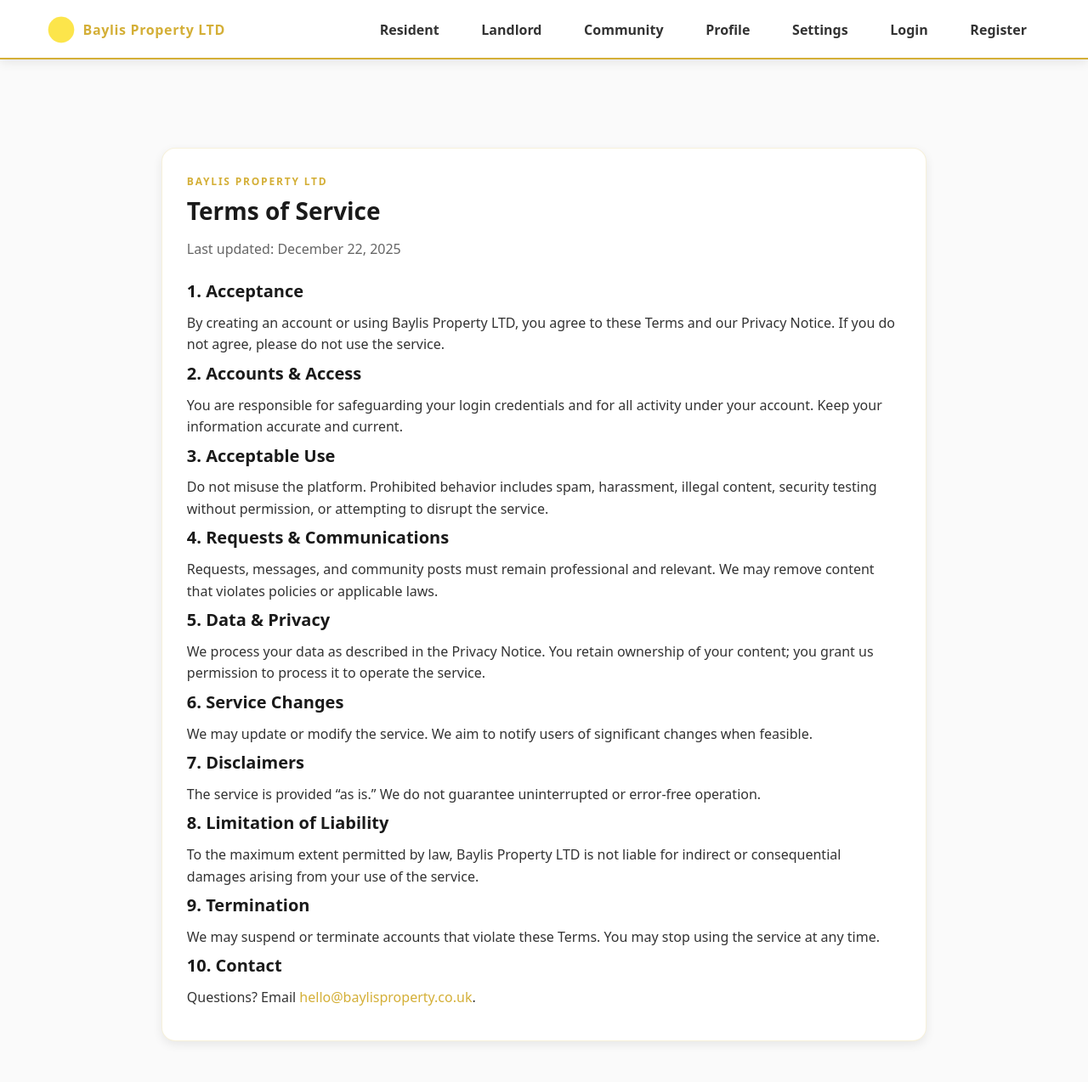
After one commit to McauleeMaddison/Baylis-Property-LTD, a PHP site: page /terms.html in a window 1280 px wide. The commit adds this page. Shown: the whole page at 85% size. Run offline with PHP 8.4, Linux system fonts and the light colour scheme.

Commit message:
Polish header spacing, fix logo, and add Terms/Privacy pages

```diff
--- a/css/style.css
+++ b/css/style.css
@@ -155,10 +155,10 @@ select:focus-visible, textarea:focus-visible {
   color: var(--secondary); transition: background var(--t-fast), transform var(--t-fast);
 }
 .hamb:hover { background: var(--accent-soft-bg); transform: translateY(-1px); }
-.nav-links { display:flex; align-items:center; gap: .9rem; }
+.nav-links { display:flex; align-items:center; gap: 1.1rem; }
 .nav-links a, .nav-links button {
-  padding: .5rem .8rem; border-radius: var(--radius-2xs); font-weight:700; color: var(--text);
-  transition: background var(--t-fast), color var(--t-fast), transform var(--t-fast);
+  padding: .55rem 1rem; border-radius: var(--radius-2xs); font-weight:700; color: var(--text);
+  transition: background var(--t-fast), color var(--t-fast), transform var(--t-fast), border-color var(--t-fast);
 }
 .nav-links a:hover, .nav-links button:hover { background: var(--accent-soft-bg); color: var(--secondary); }
 .nav-links a[aria-current="page"] { color: var(--secondary); background: var(--accent-soft-bg); border-bottom: 2px solid var(--secondary); }
--- a/register.html
+++ b/register.html
@@ -60,7 +60,7 @@
     <nav class="nav" aria-label="Main">
       <div class="nav-inner container">
         <a class="logo" href="login.html" aria-label="Baylis Property LTD Home">
-          <img src="assets/logo.png" alt="" width="26" height="26" />
+          <img src="assets/logo.svg" alt="Baylis Property LTD" width="28" height="28" />
           <span>Baylis Property LTD</span>
         </a>
 
@@ -88,7 +88,7 @@
     <section class="auth-grid" aria-label="Create your account">
       <!-- Brand side -->
       <aside class="brand-panel">
-        <p><img src="assets/logo.png" alt="" class="brand-logo" /> <strong>Baylis Property LTD</strong></p>
+        <p><img src="assets/logo.svg" alt="Baylis Property LTD" class="brand-logo" /> <strong>Baylis Property LTD</strong></p>
         <h1 class="h2" style="margin:.4rem 0;">Create your account</h1>
         <p class="muted brand-tagline">Join Baylis Properties and start managing your home life.</p>
         <ul class="brand-points">
--- /dev/null
+++ b/terms.html
@@ -0,0 +1,73 @@
+<!DOCTYPE html>
+<html lang="en">
+<head>
+  <meta charset="UTF-8" />
+  <meta name="viewport" content="width=device-width, initial-scale=1" />
+  <title>Terms of Service • Baylis Property LTD</title>
+  <link rel="icon" href="assets/logo.svg" />
+  <link rel="stylesheet" href="css/style.css" />
+</head>
+<body class="page">
+  <a class="skip-link" href="#content">Skip to main content</a>
+  <header class="site-header" id="mainHeader">
+    <nav class="nav" aria-label="Main">
+      <div class="nav-inner container">
+        <a class="logo" href="index.html" aria-label="Baylis Property LTD Home">
+          <img src="assets/logo.svg" alt="Baylis Property LTD" width="28" height="28" />
+          <span>Baylis Property LTD</span>
+        </a>
+        <button class="btn secondary hamb" aria-expanded="false" aria-controls="navLinks" aria-label="Toggle menu" data-hamb>☰</button>
+        <div class="nav-links" id="navLinks" data-links data-open="false">
+          <a href="resident.html">Resident</a>
+          <a href="landlord.html">Landlord</a>
+          <a href="community.html">Community</a>
+          <a href="profile.html">Profile</a>
+          <a href="settings.html">Settings</a>
+          <a href="login.html">Login</a>
+          <a href="register.html">Register</a>
+        </div>
+      </div>
+    </nav>
+  </header>
+
+  <main id="content" class="container" style="padding: 96px 0 48px; max-width: 900px;">
+    <section class="card" style="padding: 1.8rem; box-shadow: var(--shadow); border: 1px solid var(--accent-soft-bd); border-radius: var(--radius-lg); background: var(--bg-elevated);">
+      <p class="eyebrow">Baylis Property LTD</p>
+      <h1 style="margin-bottom: 1rem;">Terms of Service</h1>
+      <p class="muted" style="margin-bottom: 1.5rem;">Last updated: December 22, 2025</p>
+
+      <h3>1. Acceptance</h3>
+      <p>By creating an account or using Baylis Property LTD, you agree to these Terms and our Privacy Notice. If you do not agree, please do not use the service.</p>
+
+      <h3>2. Accounts & Access</h3>
+      <p>You are responsible for safeguarding your login credentials and for all activity under your account. Keep your information accurate and current.</p>
+
+      <h3>3. Acceptable Use</h3>
+      <p>Do not misuse the platform. Prohibited behavior includes spam, harassment, illegal content, security testing without permission, or attempting to disrupt the service.</p>
+
+      <h3>4. Requests & Communications</h3>
+      <p>Requests, messages, and community posts must remain professional and relevant. We may remove content that violates policies or applicable laws.</p>
+
+      <h3>5. Data & Privacy</h3>
+      <p>We process your data as described in the Privacy Notice. You retain ownership of your content; you grant us permission to process it to operate the service.</p>
+
+      <h3>6. Service Changes</h3>
+      <p>We may update or modify the service. We aim to notify users of significant changes when feasible.</p>
+
+      <h3>7. Disclaimers</h3>
+      <p>The service is provided “as is.” We do not guarantee uninterrupted or error-free operation.</p>
+
+      <h3>8. Limitation of Liability</h3>
+      <p>To the maximum extent permitted by law, Baylis Property LTD is not liable for indirect or consequential damages arising from your use of the service.</p>
+
+      <h3>9. Termination</h3>
+      <p>We may suspend or terminate accounts that violate these Terms. You may stop using the service at any time.</p>
+
+      <h3>10. Contact</h3>
+      <p>Questions? Email <a href="mailto:hello@baylisproperty.co.uk">hello@baylisproperty.co.uk</a>.</p>
+    </section>
+  </main>
+
+  <script defer src="js/script.js"></script>
+</body>
+</html>
```
Also changed, not shown: privacy.html (added, +67 -0 lines).
